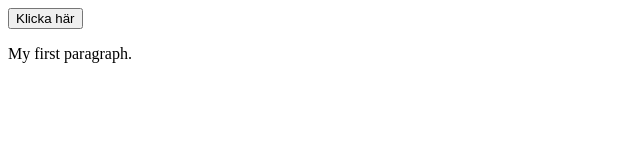
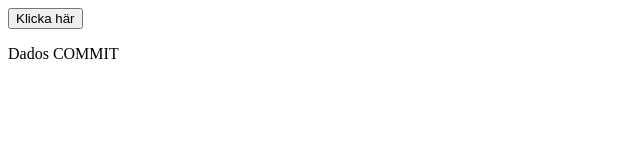
Before and after one commit to david-nokto2/TestVSPullRequest, a plain HTML site: page Ovn10Dado/index.html in a window 1280 px wide. Shown: the full height of the page, 0-640 px from the left. Drawn offline with Linux system fonts and the light colour scheme.

Commit message:
Davids Nya Commit

```diff
--- a/Ovn10Dado/index.html
+++ b/Ovn10Dado/index.html
@@ -8,7 +8,7 @@
 
 
 <button id="button">Klicka här</button>
-<p>My first paragraph.</p>
+<p>Dados COMMIT</p>
 
 </body>
 <script src="starwars.js"></script>
```
